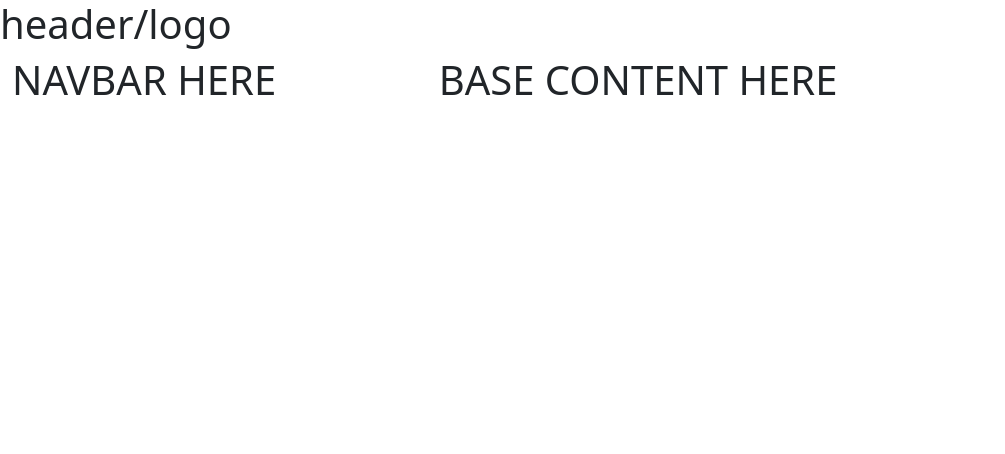
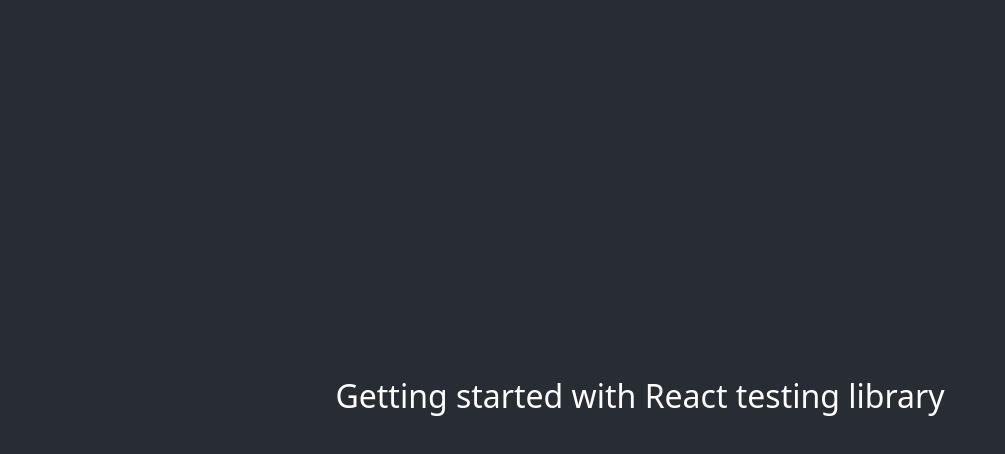
Before and after one commit to EICPCohort6/capstone-order-tracking, a React (Create React App) app in the folder FrontEnd/front-end/: page / in a window 1280 px wide. Shown: the top 454 px of the page, without its empty margins (0-1005 px from the left). Built offline with nearby package versions, Linux system fonts and the light colour scheme.

Commit message:
Fixed App.test to not fail

```diff
--- a/FrontEnd/front-end/src/App.js
+++ b/FrontEnd/front-end/src/App.js
@@ -1,10 +1,13 @@
+import React from "react";
 import "./App.css";
-import MainPage from "./pages/mainPage";
 
 function App() {
   return (
-      <MainPage />
-
+    <div className="App">
+      <header className="App-header">
+        <h2>Getting started with React testing library</h2>
+      </header>
+    </div>
   );
 }
 
```
Also changed, not shown: FrontEnd/front-end/package.json (+6 -1 lines), 2 other files (tests, documents, lock files or other folders).
